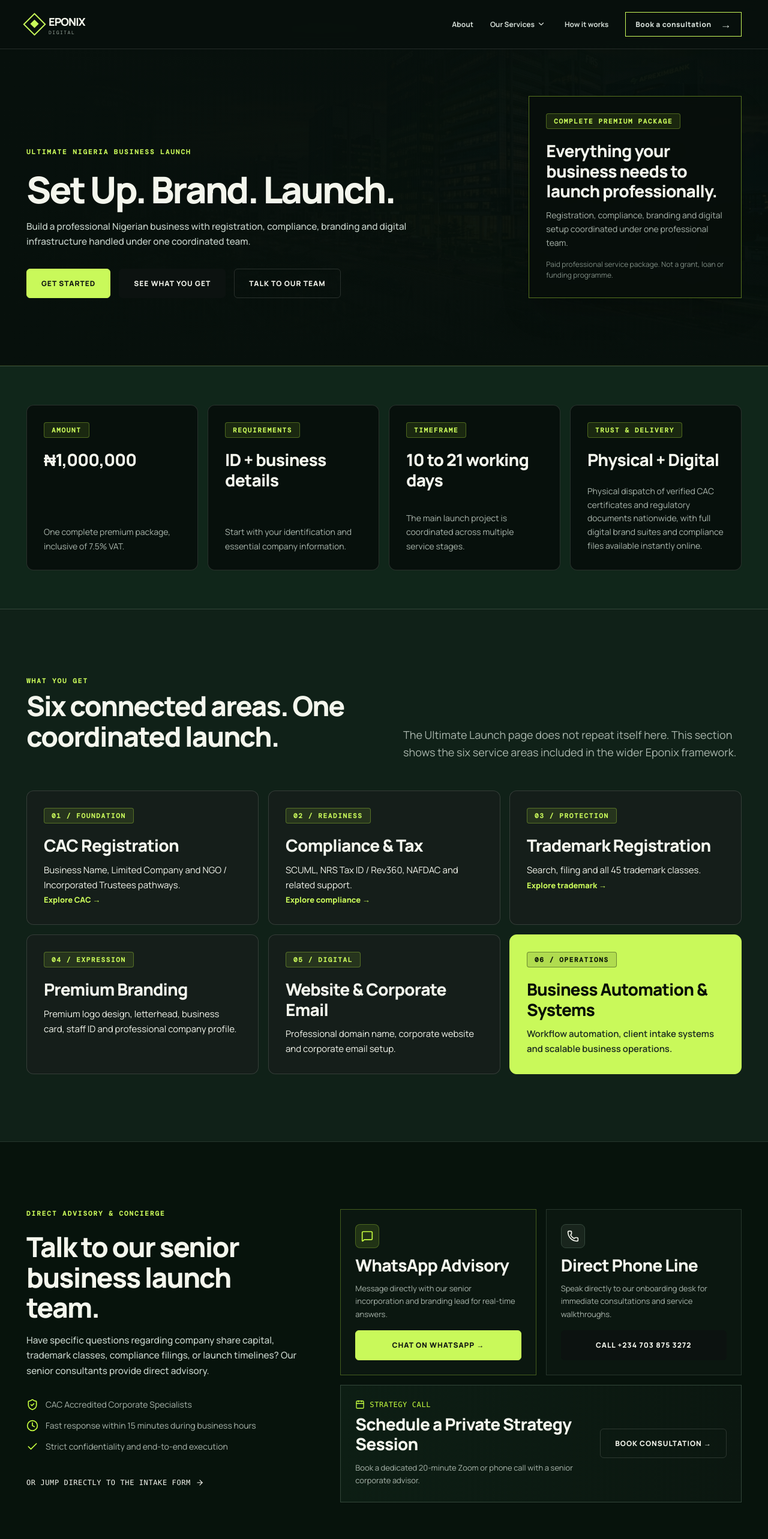
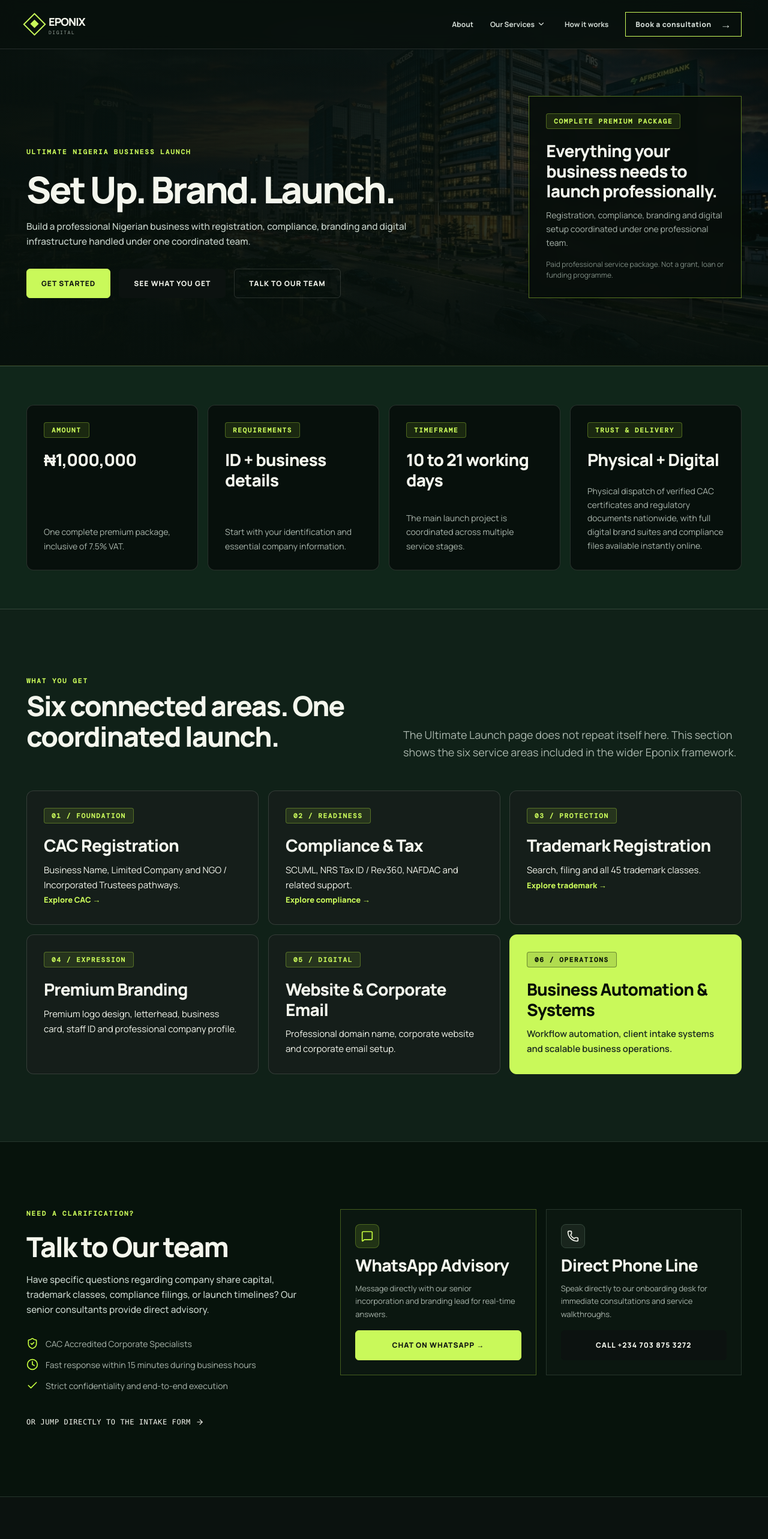
Before and after one commit to dev-anna-life/harrison-mosco, a Next.js app: page /ultimate in a window 1280 px wide. Shown: the top 2566 px of the page at 60% size. Built offline with nearby package versions, Linux system fonts and the light colour scheme; a web font is replaced by a local one.

Commit message:
Bold hero background on ultimate page, align services grid with 6-pillar framework, and update team section copy

```diff
--- a/app/services/page.tsx
+++ b/app/services/page.tsx
@@ -406,12 +406,12 @@
 
             <div className="grid grid-cols-1 sm:grid-cols-2 lg:grid-cols-3 gap-3.5">
               {[
-                { key: "ultimate" as PathwayKey, href: "/ultimate", no: "01 / SIGNATURE", title: "Ultimate Business Launch", desc: "One package across six core areas of a professional business launch.", cta: "Open the package →" },
-                { key: "cac" as PathwayKey, href: "/cac", no: "02 / FOUNDATION", title: "CAC Registration", desc: "Business Name, Limited Company and NGO / Incorporated Trustees pathways.", cta: "Open CAC services →" },
-                { key: "compliance" as PathwayKey, href: "/compliance", no: "03 / READINESS", title: "Compliance & Tax", desc: "SCUML, NRS Tax ID / Rev360, NAFDAC and related support.", cta: "Open compliance →" },
-                { key: "trademark" as PathwayKey, href: "/trademark", no: "04 / PROTECTION", title: "Trademark Registration", desc: "Search, filing and all 45 trademark classes.", cta: "Open trademark →" },
-                { key: "brand" as PathwayKey, no: "05 / EXPRESSION", title: "Brand & Digital", desc: "Identity, website, corporate email and digital tools.", cta: "Open brand services →" },
-                { key: "growth" as PathwayKey, no: "06 / MOMENTUM", title: "AI, Marketing & Growth", desc: "Automation, agents, AI video and visibility support.", cta: "Open growth services →" },
+                { key: "cac" as PathwayKey, href: "/cac", no: "01 / FOUNDATION", title: "CAC Registration", desc: "Business Name, Limited Company and NGO / Incorporated Trustees pathways.", cta: "Open CAC services →" },
+                { key: "compliance" as PathwayKey, href: "/compliance", no: "02 / READINESS", title: "Compliance & Tax", desc: "SCUML, NRS Tax ID / Rev360, NAFDAC and related support.", cta: "Open compliance →" },
+                { key: "trademark" as PathwayKey, href: "/trademark", no: "03 / PROTECTION", title: "Trademark Registration", desc: "Search, filing and all 45 trademark classes.", cta: "Open trademark →" },
+                { key: "brand" as PathwayKey, no: "04 / EXPRESSION", title: "Premium Branding", desc: "Premium logo design, letterhead, business card, staff ID and professional company profile.", cta: "Open brand services →" },
+                { key: "brand" as PathwayKey, no: "05 / DIGITAL", title: "Website & Corporate Email", desc: "Professional domain name, corporate website and corporate email setup.", cta: "Open digital services →" },
+                { key: "growth" as PathwayKey, no: "06 / OPERATIONS", title: "Business Automation & Systems", desc: "Workflow automation, client intake systems and scalable business operations.", cta: "Open automation services →" },
               ].map((tile) => {
                 if (tile.href) {
                   return (
--- a/app/ultimate/page.tsx
+++ b/app/ultimate/page.tsx
@@ -2,7 +2,7 @@
 
 import React, { useState } from "react";
 import Link from "next/link";
-import { Check, MessageSquare, Phone, Calendar, ArrowRight, ShieldCheck, Clock } from "lucide-react";
+import { Check, MessageSquare, Phone, ArrowRight, ShieldCheck, Clock } from "lucide-react";
 
 export default function UltimatePage() {
   const [formData, setFormData] = useState({
@@ -53,17 +53,17 @@
 
   return (
     <div className="bg-[#0b120f] text-[#f5f7ef]">
-      {/* 1. Hero with Luxury Corporate Background */}
+      {/* 1. Hero with Bold Corporate Background */}
       <section className="relative overflow-hidden bg-[#07100c] text-[#f5f7ef] pt-32 pb-20 lg:pt-40 lg:pb-28 border-b border-[rgba(198,255,63,0.14)]">
-        {/* Background Image with Dark Luxury Gradients */}
+        {/* Bold Background Image with Crisp Contrast */}
         <div className="absolute inset-0 z-0">
           <img
             src="/images/ultimate-hero-bg.jpg"
             alt="Abuja Central Business District Corporate Architecture"
-            className="w-full h-full object-cover object-center opacity-30 mix-blend-luminosity brightness-90"
+            className="w-full h-full object-cover object-right lg:object-center opacity-70 brightness-95"
           />
-          <div className="absolute inset-0 bg-gradient-to-r from-[#07100c] via-[#07100c]/90 to-[#07100c]/70" />
-          <div className="absolute inset-0 bg-gradient-to-t from-[#07100c] via-transparent to-[#07100c]/80" />
+          <div className="absolute inset-0 bg-gradient-to-r from-[#07100c]/95 via-[#07100c]/80 to-[#07100c]/40" />
+          <div className="absolute inset-0 bg-gradient-to-t from-[#07100c] via-transparent to-[#07100c]/60" />
         </div>
 
         <div className="site-container relative z-10">
@@ -206,8 +206,8 @@
         <div className="site-container">
           <div className="grid grid-cols-1 lg:grid-cols-12 gap-12 lg:gap-16 items-start">
             <div className="lg:col-span-5 space-y-6">
-              <div className="eyebrow">Direct Advisory &amp; Concierge</div>
-              <h2 className="heading-2">Talk to our senior business launch team.</h2>
+              <div className="eyebrow">Need a clarification?</div>
+              <h2 className="heading-2">Talk to Our team</h2>
               <p className="lead-text">
                 Have specific questions regarding company share capital, trademark classes, compliance filings, or launch timelines? Our senior consultants provide direct advisory.
               </p>
@@ -276,26 +276,6 @@
                 >
                   Call +234 703 875 3272
                 </a>
-              </div>
-
-              {/* Consultation Card - Spans full width */}
-              <div className="sm:col-span-2 bg-gradient-to-r from-[#0d1e14] to-[#0b1710] border border-[#33473a] p-6 flex flex-col sm:flex-row items-start sm:items-center justify-between gap-4">
-                <div className="space-y-1.5">
-                  <div className="flex items-center gap-2">
-                    <Calendar className="w-4 h-4 text-[#c6ff3f]" />
-                    <span className="text-xs font-mono uppercase text-[#c6ff3f] tracking-wider">Strategy Call</span>
-                  </div>
-                  <h4 className="heading-3 text-[17px]">Schedule a Private Strategy Session</h4>
-                  <p className="text-[#aab6ad] text-[13px] max-w-md">
-                    Book a dedicated 20-minute Zoom or phone call with a senior corporate advisor.
-                  </p>
-                </div>
-                <Link
-                  href="/consult"
-                  className="ep-btn ep-btn-light text-center justify-center shrink-0 text-[13px] py-2.5 px-5"
-                >
-                  Book Consultation →
-                </Link>
               </div>
             </div>
           </div>
```
